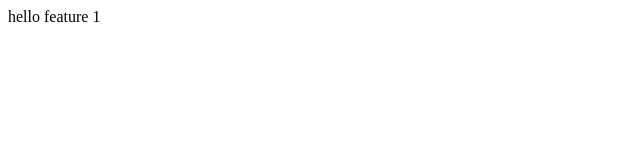
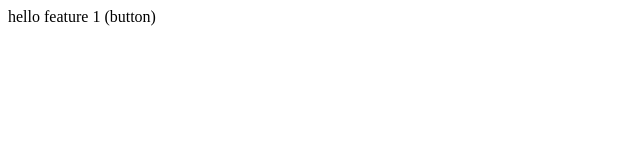
Before and after one commit to Visheshkr68/local_remo, a plain HTML site: page index.html in a window 1280 px wide. Shown: the full height of the page, 0-640 px from the left. Drawn offline with Linux system fonts and the light colour scheme.

```diff
--- a/index.html
+++ b/index.html
@@ -1,3 +1,3 @@
 <p>
-    hello feature 1
+    hello feature 1 (button)
 </p>
```
